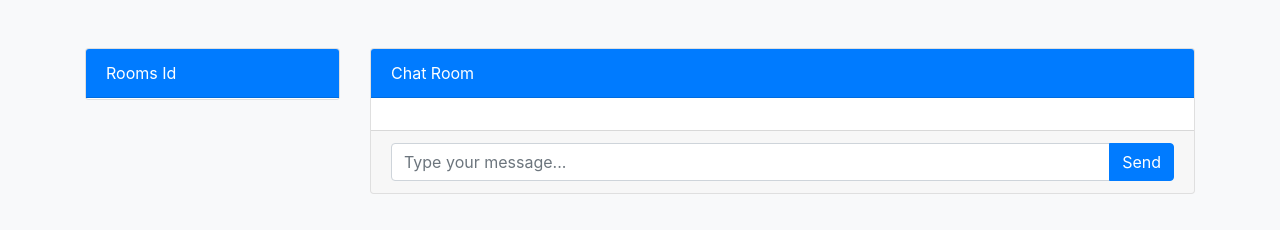
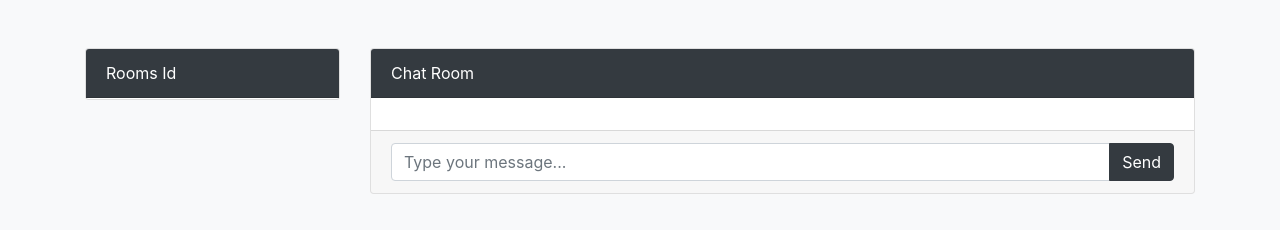
Before and after one commit to luthfi55/luthfi55.github.io, a plain HTML site: page roomchat.html in a window 1280 px wide. Drawn offline with nearby package versions, Linux system fonts and the light colour scheme.

Commit message:
Change color style

```diff
--- a/roomchat.html
+++ b/roomchat.html
@@ -27,7 +27,7 @@
         <div class="row">
             <div class="col-md-3">
                 <div class="card">
-                    <div class="card-header bg-primary text-white">
+                    <div class="card-header bg-dark text-white">
                         Rooms Id
                     </div>
                     <div class="card-body p-0"  id="roomsList">
@@ -37,7 +37,7 @@
             </div>
             <div class="col-md-9">
                 <div class="card">
-                    <div class="card-header bg-primary text-white">
+                    <div class="card-header bg-dark text-white">
                         Chat Room
                     </div>
                     <div class="card-body p-3" id="chatContainer">
@@ -48,7 +48,7 @@
                             <div class="input-group">
                                 <input type="text" class="form-control" id="messageInput" placeholder="Type your message...">
                                 <div class="input-group-append">
-                                    <button type="submit" class="btn btn-primary">Send</button>
+                                    <button type="submit" class="btn btn-dark">Send</button>
                                 </div>
                             </div>
                         </form>
```
